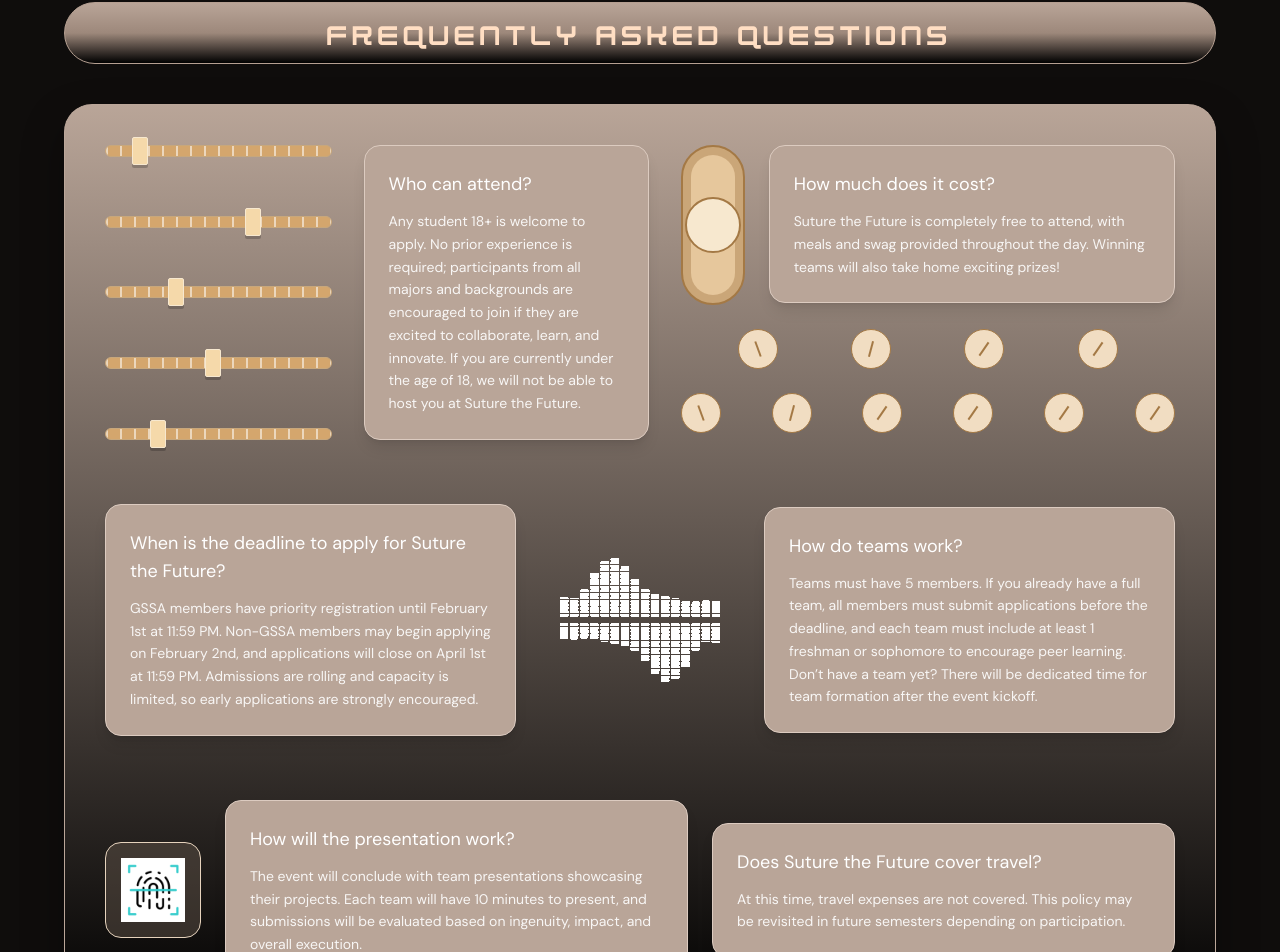
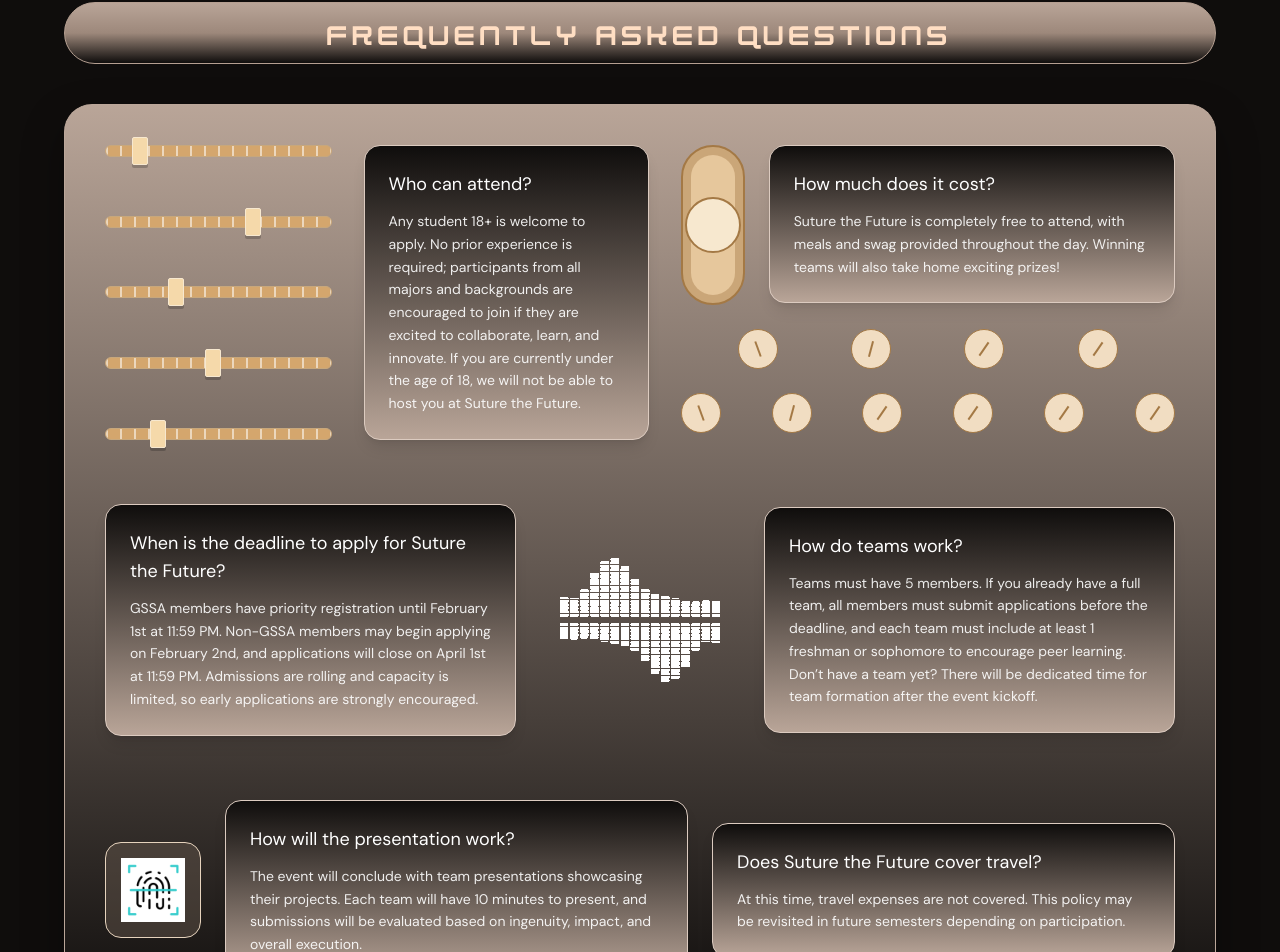
Before and after one commit to longv1-code/SutureTheFuture_2026, a React (Vite) app: page / in a window 1280 px wide. Shown: the part 3150-4102 px from the top of the page. Built offline with nearby package versions, Linux system fonts and the light colour scheme.

Commit message:
eddited gradient colors

```diff
--- a/src/components/Section2.jsx
+++ b/src/components/Section2.jsx
@@ -39,7 +39,7 @@ function Section2() {
         <div className="flex justify-center mb-10 ">
           <div
             className="w-full px-10 py-3 rounded-full border border-[#b59f91] text-primary-cream text-2xl md:text-3xl font-hk-modular tracking-widest text-center"
-            style={{ backgroundImage: 'linear-gradient(to bottom, #b9a598, #9d887b, #000000)' }}
+            style={{ backgroundImage: 'linear-gradient(to bottom, #b9a598, #9d887b, #0f0d0c)' }}
           >
             FREQUENTLY ASKED QUESTIONS
           </div>
@@ -50,7 +50,7 @@ function Section2() {
 
         <div
           className="rounded-[28px] p-8 md:p-10 shadow-[0_18px_40px_rgba(0,0,0,0.35)] border border-[#bba79a] border-b-0"
-          style={{ backgroundImage: 'linear-gradient(to bottom, #b9a598, #000000)' }}
+          style={{ backgroundImage: 'linear-gradient(to bottom, #b9a598, #0f0d0c)' }}
         >
           <div className="grid grid-cols-1 lg:grid-cols-[1.1fr_1fr] gap-8">
             <div className="flex flex-col md:flex-row items-start md:items-stretch gap-8">
@@ -74,7 +74,10 @@ function Section2() {
                 </div>
               </div>
 
-              <div className="flex-1 rounded-2xl bg-[#b9a598] border border-[#dccbc0] p-6 shadow-lg overflow-hidden">
+              <div
+                className="flex-1 rounded-2xl border border-[#dccbc0] p-6 shadow-lg overflow-hidden"
+                style={{ backgroundImage: 'linear-gradient(to top, #b9a598, #0f0d0c)' }}
+              >
                 <h3 className="font-dm-sans text-lg text-primary-white mb-3">
                   {faqs[0].title}
                 </h3>
@@ -90,7 +93,10 @@ function Section2() {
                   <div className="absolute inset-2 rounded-full bg-[#e6c79c]" />
                   <div className="relative z-10 h-14 w-14 rounded-full bg-[#f7e8cf] border-2 border-[#a47945]" />
                 </div>
-                <div className="flex-1 rounded-2xl bg-[#b9a598] border border-[#dccbc0] p-6 shadow-lg">
+                <div
+                  className="flex-1 rounded-2xl border border-[#dccbc0] p-6 shadow-lg"
+                  style={{ backgroundImage: 'linear-gradient(to top, #b9a598, #0f0d0c)' }}
+                >
                   <h3 className="font-dm-sans text-lg text-primary-white mb-3">
                     {faqs[1].title}
                   </h3>
@@ -145,7 +151,10 @@ function Section2() {
           </div>
 
           <div className="mt-8 grid grid-cols-1 md:grid-cols-[1fr_auto_1fr] gap-6 items-center">
-            <div className="rounded-2xl bg-[#b9a598] border border-[#dccbc0] p-6 shadow-lg">
+            <div
+              className="rounded-2xl border border-[#dccbc0] p-6 shadow-lg"
+              style={{ backgroundImage: 'linear-gradient(to top, #b9a598, #0f0d0c)' }}
+            >
               <h3 className="font-dm-sans text-lg text-primary-white mb-3">
                 {faqs[2].title}
               </h3>
@@ -171,7 +180,10 @@ function Section2() {
               </div>
             </div>
 
-            <div className="rounded-2xl bg-[#b9a598] border border-[#dccbc0] p-6 shadow-lg">
+            <div
+              className="rounded-2xl border border-[#dccbc0] p-6 shadow-lg"
+              style={{ backgroundImage: 'linear-gradient(to top, #b9a598, #0f0d0c)' }}
+            >
               <h3 className="font-dm-sans text-lg text-primary-white mb-3">
                 {faqs[3].title}
               </h3>
@@ -190,7 +202,10 @@ function Section2() {
               />
             </div>
 
-            <div className="rounded-2xl bg-[#b9a598] border border-[#dccbc0] p-6 shadow-lg">
+            <div
+              className="rounded-2xl border border-[#dccbc0] p-6 shadow-lg"
+              style={{ backgroundImage: 'linear-gradient(to top, #b9a598, #0f0d0c)' }}
+            >
               <h3 className="font-dm-sans text-lg text-primary-white mb-3">
                 {faqs[4].title}
               </h3>
@@ -199,7 +214,10 @@ function Section2() {
               </p>
             </div>
 
-            <div className="rounded-2xl bg-[#b9a598] border border-[#dccbc0] p-6 shadow-lg">
+            <div
+              className="rounded-2xl border border-[#dccbc0] p-6 shadow-lg"
+              style={{ backgroundImage: 'linear-gradient(to top, #b9a598, #0f0d0c)' }}
+            >
               <h3 className="font-dm-sans text-lg text-primary-white mb-3">
                 {faqs[5].title}
               </h3>
```
